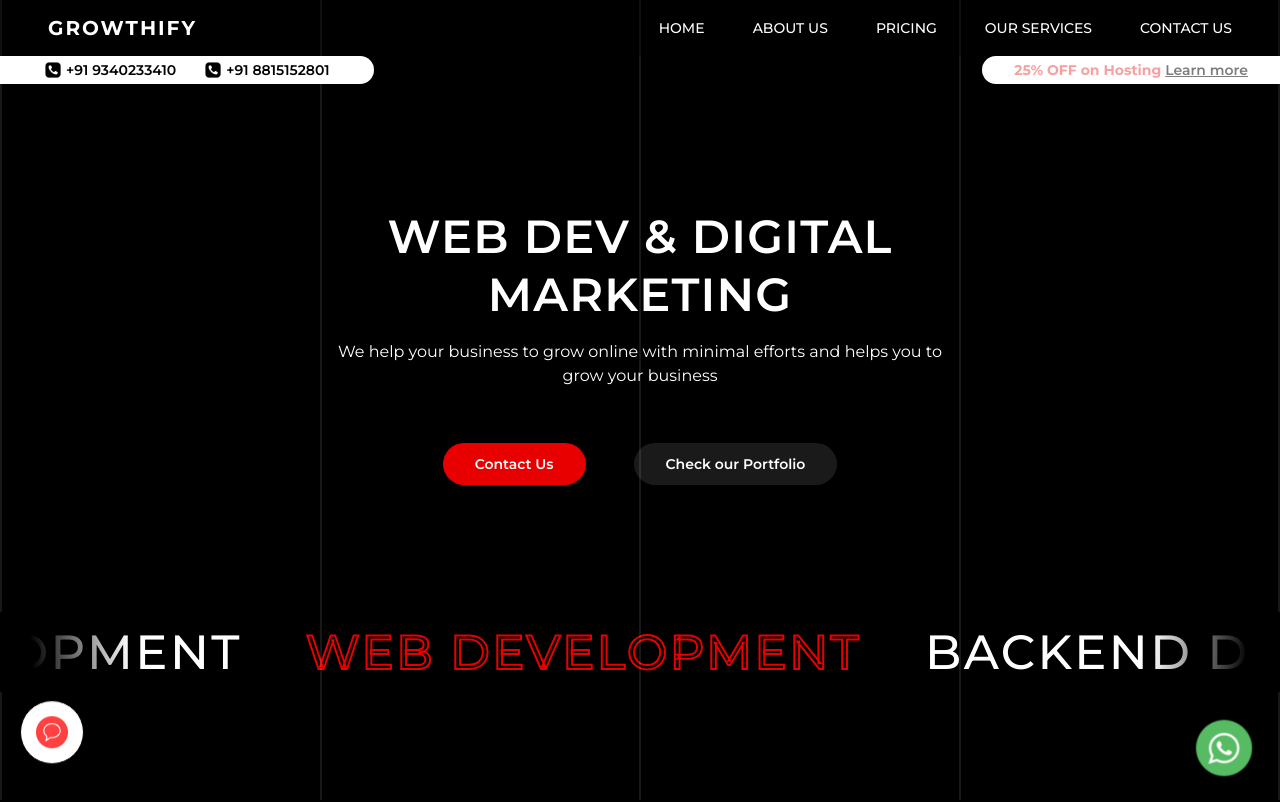
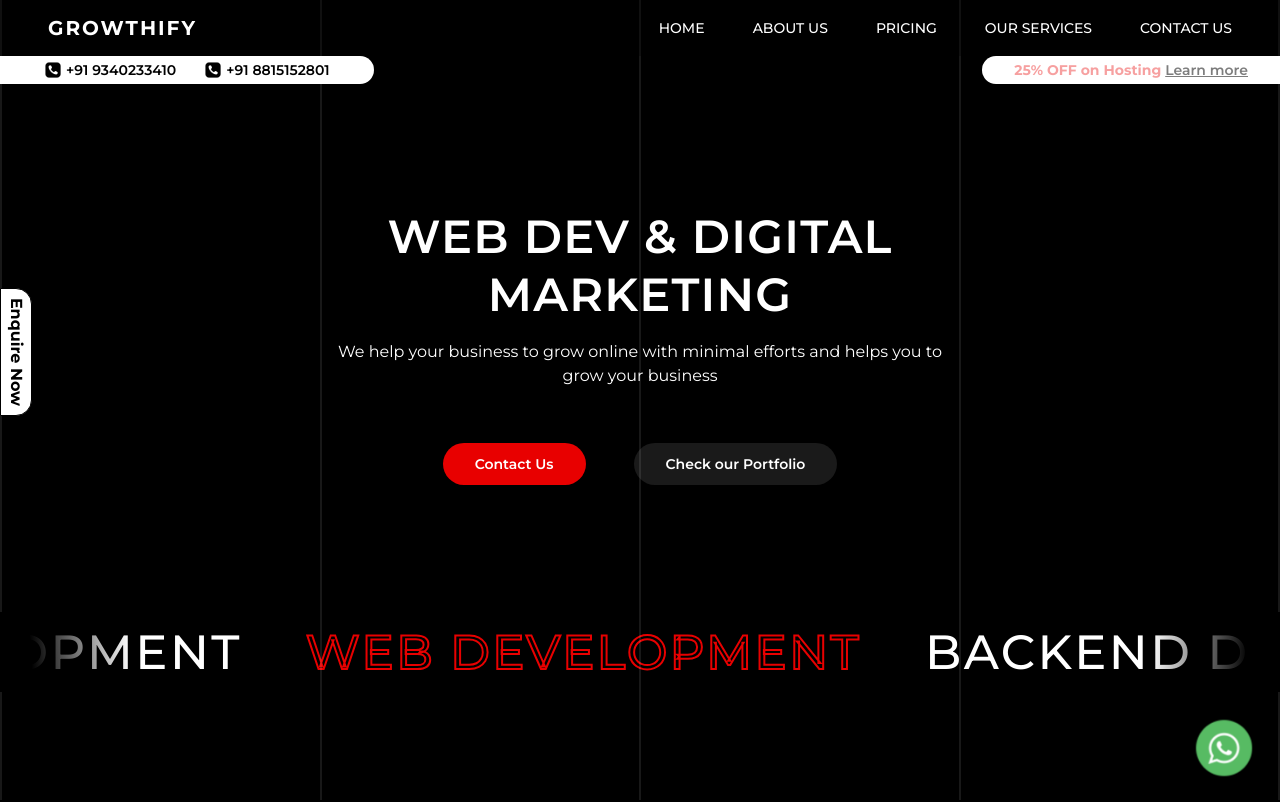
Before and after one commit to lovesinghkalbhor/Growthify, a Next.js app: page / in a window 1280 px wide. Shown: the top 802 px of the page. Built offline with nearby package versions, Linux system fonts and the light colour scheme.

Commit message:
Added enquire now button

```diff
--- a/src/custom_components/contact_usmodel.jsx
+++ b/src/custom_components/contact_usmodel.jsx
@@ -57,16 +57,19 @@ export default function ContactUsModal() {
   return (
     <>
       <button
-        className="fixed bottom-5 flex justify-center items-center animate-bounce z-[1000] left-5 w-16 h-16 rounded-full bg-white border border-black"
+        className="fixed top-72 left-0 flex justify-center items-center  z-[1000]  w-8 h-32 rounded-e-2xl bg-white border border-black"
         onClick={() => document.getElementById("my_modal_3").showModal()}
       >
-        <Image
+        {/* <Image
           src="/images/chat.png"
           className="w-8 h-8"
           width={40}
           height={40}
           alt="Chat Icon"
-        />
+        /> */}
+        <span className="rotate-90 text-black text-nowrap font-bold">
+          Enquire Now
+        </span>
       </button>
       <dialog data-theme="light" id="my_modal_3" className="modal rounded-lg">
         <div className="modal-box">
```
